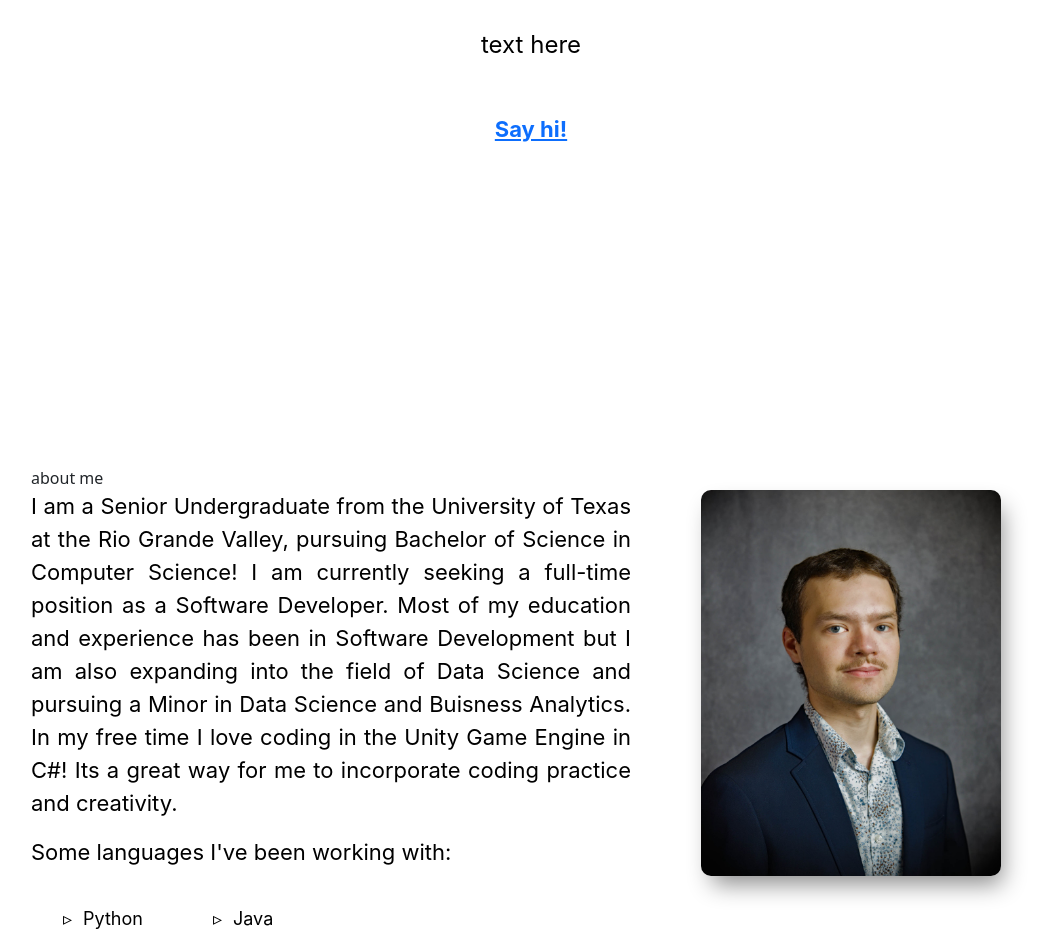
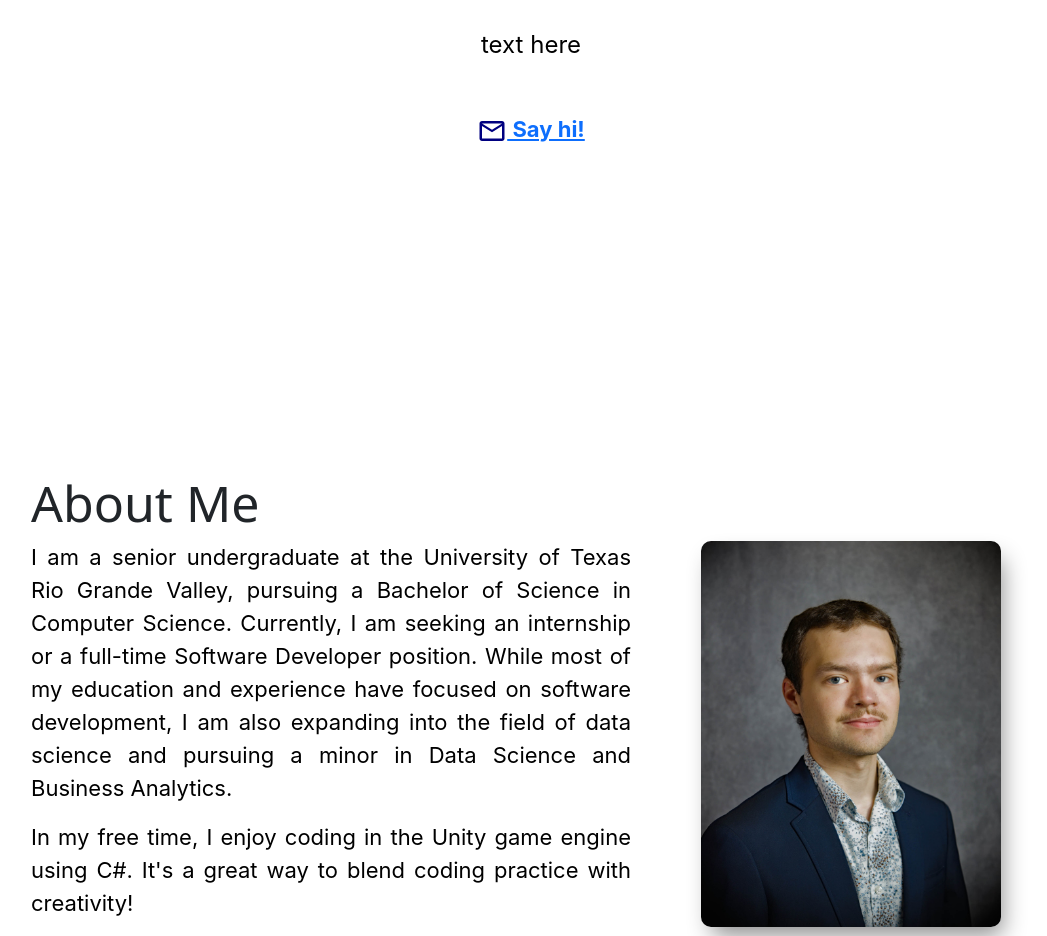
Before and after one commit to JulJulien/carlosjgarzaPW, a React (Create React App) app in the folder carlosjgarza/: page / in a window 1280 px wide. Shown: the part 434-1370 px from the top of the page, without its empty margins (109-1156 px from the left). Built offline with nearby package versions, Linux system fonts and the light colour scheme; no server answers.

Commit message:
Say Hi , Icon, and link added under intro

```diff
--- a/carlosjgarza/src/components/About.js
+++ b/carlosjgarza/src/components/About.js
@@ -5,43 +5,41 @@ class About extends React.Component{
     render(){
         const one = (
             <p>
-                I am a Senior Undergraduate from the University of Texas at the Rio Grande Valley, pursuing Bachelor of Science in Computer Science! I am currently seeking a full-time position as a Software Developer.
-                Most of my education and experience has been in Software Development but I am also expanding into the field of Data Science and pursuing a Minor in Data Science and Buisness Analytics.
-                In my free time I love coding in the Unity Game Engine in C#! Its a great way for me to incorporate coding practice and creativity.
+                I am a senior undergraduate at the University of Texas Rio Grande Valley, pursuing a Bachelor of Science in Computer Science. Currently, I am seeking an internship or a full-time Software Developer position. While most of my education and experience have focused on software development, I am also expanding into the field of data science and pursuing a minor in Data Science and Business Analytics.
+
             </p>
-
-
         );
 
         const two = (
             <p>
-              When I’m not studying, I like to go to the gym and listen to music. I
-              also watch a lot of movies and keep up with Formula 1.
+               In my free time, I enjoy coding in the Unity game engine using C#. It's a great way to blend coding practice with creativity!
             </p>
           );
 
         const tech_stack = [
-            "Python",
-            "Java",
+            "C#",
+            "JavaScript",
             "React.js",
             "C++",
+            "Python"
           ];
 
         return (
             <div id="about">
               <div className="section-header">
-                <span className="section-title">about me</span>
+                <span className="section-title">About Me</span>
               </div>
               <div className="about-content">
                 <div className="about-description">
                   {one}
+                  {two}
                   <p>Some languages I've been working with:</p>
                   <ul className="tech-stack">
                     {tech_stack.map((tech_item, i) => (
                       <li key={i}>{tech_item}</li>
                     ))}
                   </ul>
-                  {two}
+
                 </div>
                 <div className="about-image">
                   <img src={"/assets/Cropped_CJG_Professional_Headshot.jpg"} alt="CarlosGarza" />
--- a/carlosjgarza/src/components/Intro.js
+++ b/carlosjgarza/src/components/Intro.js
@@ -2,6 +2,8 @@ import React from 'react';
 import "../styles/Intro.css";
 import Typed from "typed.js";
 import { useEffect, useRef } from "react";
+import MailOutlineIcon from '@mui/icons-material/MailOutline';
+
 
 
 const Intro = () =>{
@@ -31,9 +33,10 @@ const Intro = () =>{
                 <div className='intro-subtitle'>text here</div>
                 <div className='intro-desc'>text here</div>
                 <a
-                    href="mailto:gracielaguev7@gmail.com"
+                    href="mailto:cjulgarza@gmail.com"
                     className='intro-contact'
                 >
+                    <MailOutlineIcon style={{ fontSize: 30, color: 'navy'}} />
                     {" Say hi! "}
                 </a>
             </div>
--- a/carlosjgarza/src/styles/About.css
+++ b/carlosjgarza/src/styles/About.css
@@ -1,4 +1,5 @@
 #about {
+    font-size: 50px;
     min-height: 50vh;
     margin: auto;
     max-width: 1000px;
```
Also changed, not shown: 1 other file (tests, documents, lock files or other folders).
